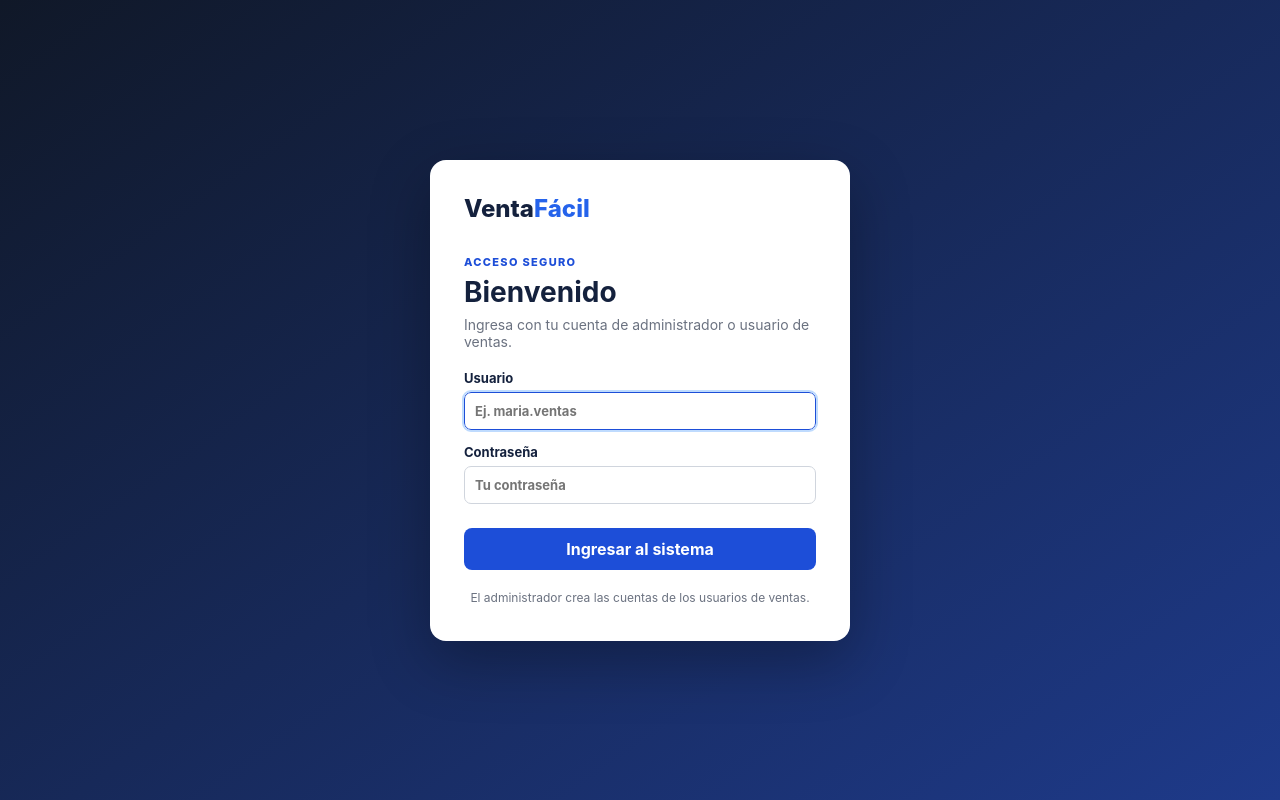
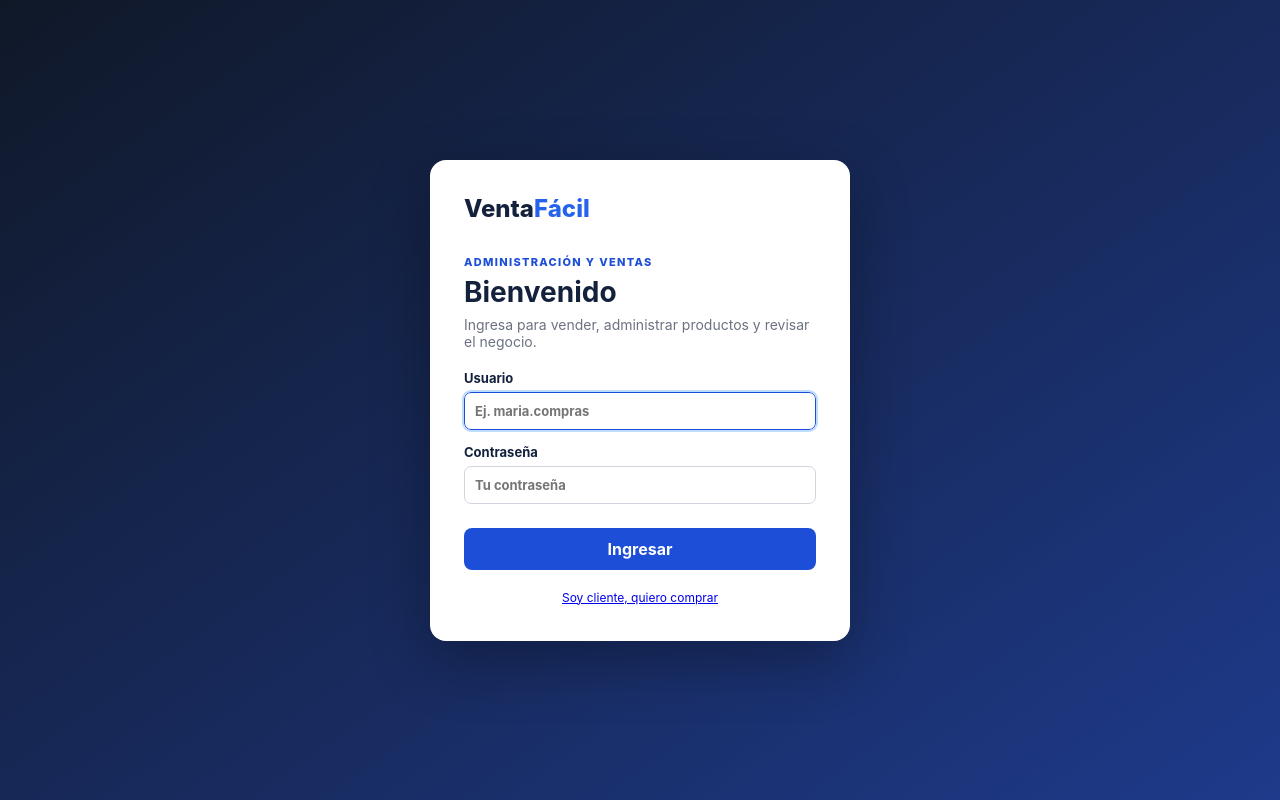
Before and after one commit to jhunnior-06/Sistema-de-ventas-, a FastAPI app: page /login in a window 1280 px wide. Run offline with FastAPI, Linux system fonts and the light colour scheme; some libraries are stand-ins or nearby versions.

Commit message:
Diferenciar inicio de administrador y cliente

```diff
--- a/app/templates/login.html
+++ b/app/templates/login.html
@@ -6,16 +6,27 @@
 </head>
 <body class="login-body">
   <main class="login-card">
-    <a class="login-brand" href="/login">Venta<span>Fácil</span></a>
-    <p class="eyebrow">ACCESO SEGURO</p><h1>Bienvenido</h1>
-    <p>Ingresa con tu cuenta de administrador o usuario de ventas.</p>
+    <a class="login-brand" href="/">Venta<span>Fácil</span></a>
+    {% if area == "customer" %}
+    <p class="eyebrow">COMPRAS EN LÍNEA</p><h1>Ingresa para comprar</h1>
+    <p>Usa tu cuenta de cliente para continuar con tu carrito.</p>
+    {% else %}
+    <p class="eyebrow">ADMINISTRACIÓN Y VENTAS</p><h1>Bienvenido</h1>
+    <p>Ingresa para vender, administrar productos y revisar el negocio.</p>
+    {% endif %}
     {% if request.query_params.get('error') %}<div class="alert error">{{ request.query_params.get('error') }}</div>{% endif %}
+    {% if request.query_params.get('ok') %}<div class="alert success">{{ request.query_params.get('ok') }}</div>{% endif %}
     <form method="post" action="/login">
-      <label>Usuario<input name="username" required autocomplete="username" autofocus placeholder="Ej. maria.ventas"></label>
+      <input type="hidden" name="area" value="{{ area }}">
+      <label>Usuario<input name="username" required autocomplete="username" autofocus placeholder="Ej. maria.compras"></label>
       <label>Contraseña<input name="password" type="password" required autocomplete="current-password" placeholder="Tu contraseña"></label>
-      <button class="button primary full" type="submit">Ingresar al sistema</button>
+      <button class="button primary full" type="submit">Ingresar</button>
     </form>
-    <small class="login-help">El administrador crea las cuentas de los usuarios de ventas.</small>
+    {% if area == "customer" %}
+    <small class="login-help">¿Aún no tienes cuenta? <a href="/registro">Crear cuenta de cliente</a></small>
+    {% else %}
+    <small class="login-help"><a href="/cliente">Soy cliente, quiero comprar</a></small>
+    {% endif %}
   </main>
 </body>
 </html>
```
